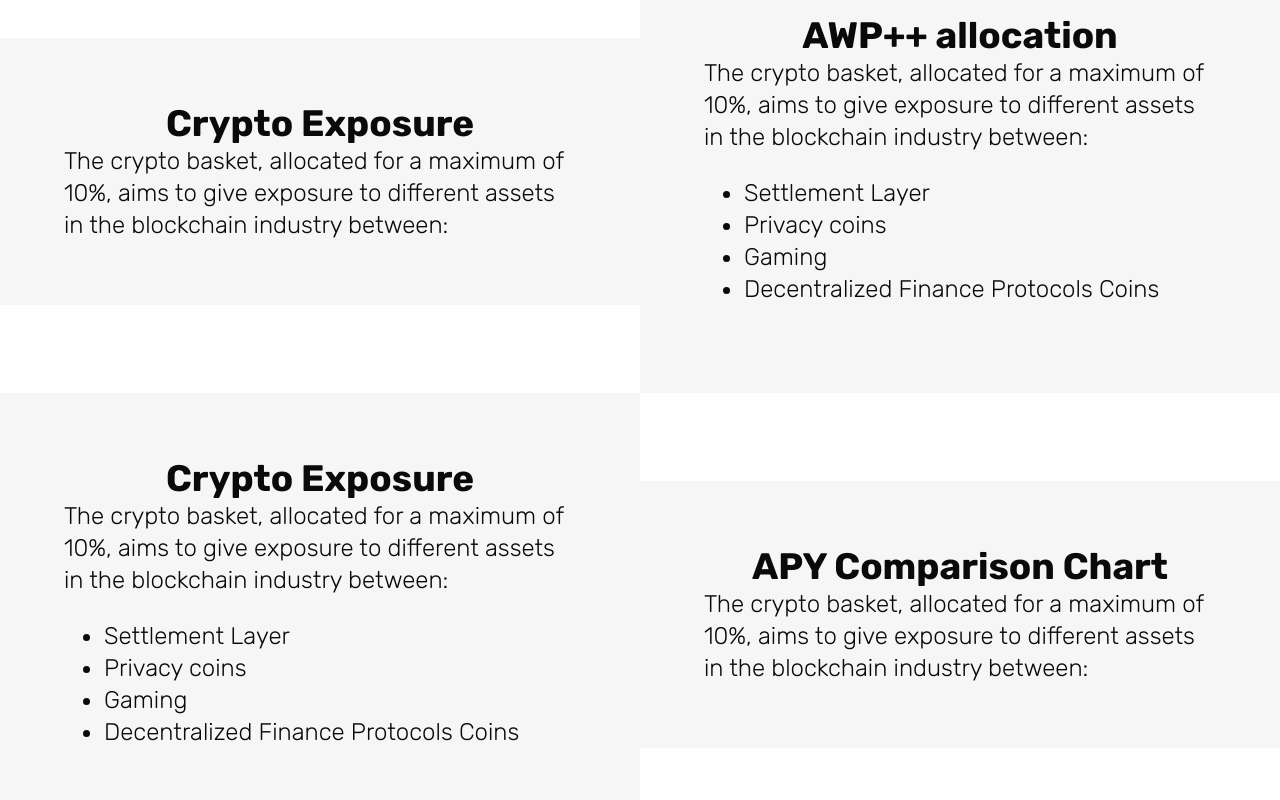
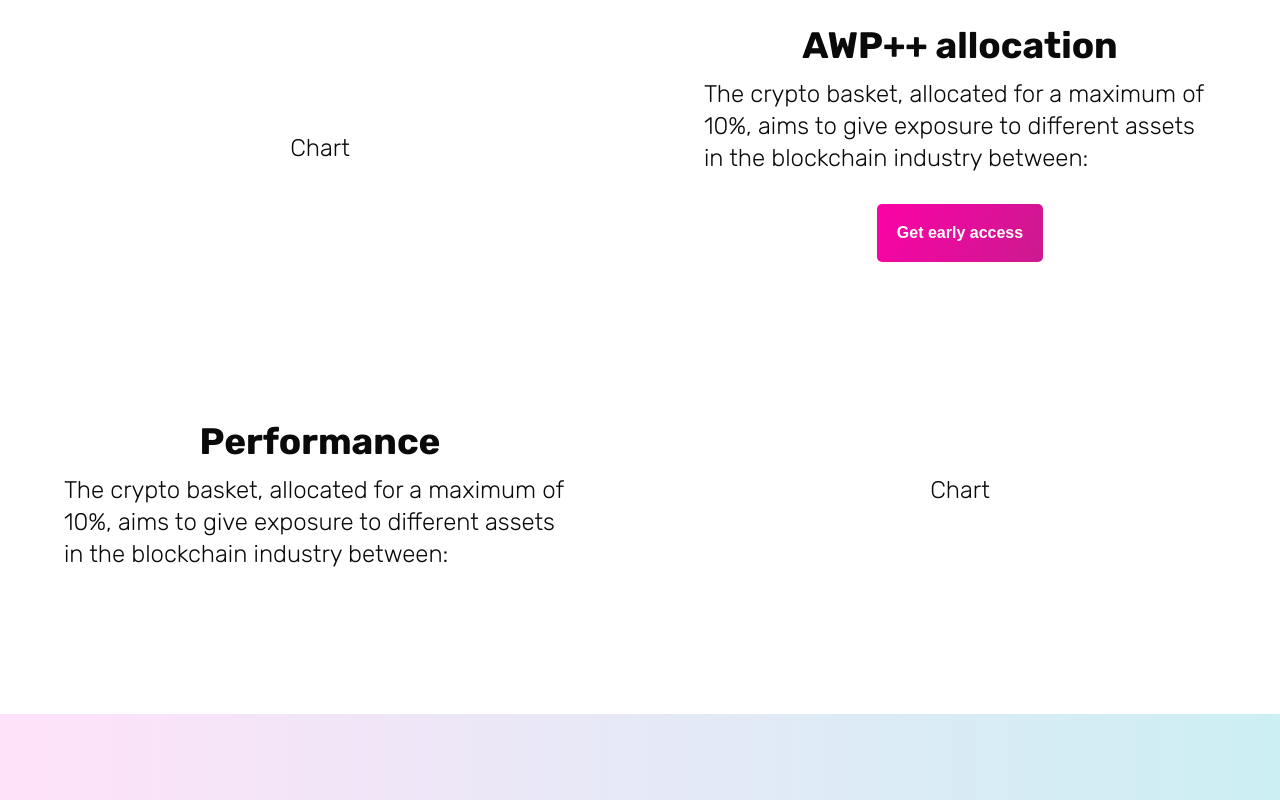
Before and after one commit to pie-dao/frontend, a React (Create React App) app: page /investment in a window 1280 px wide. Shown: the part 360-1160 px from the top of the page. Built offline with nearby package versions, Linux system fonts and the light colour scheme.

Commit message:
props on the black bg text component

```diff
--- a/src/Components/AWPDetail.js
+++ b/src/Components/AWPDetail.js
@@ -1,5 +1,7 @@
 import React from "react";
 import styled from "styled-components";
+import PrimaryButton from './PrimaryButton';
+
 
 const Contenitore = styled.div`
   display: flex;
@@ -58,7 +60,6 @@ const Content = styled.div`
   align-items: center;
   align-content: center;
   justify-content: center;
-  background-color: #f6f6f6;
 
   @media (max-width: 768px) {
   }
@@ -70,6 +71,7 @@ const Title = styled.div`
   color: var(--almost-black);
   font-size: var(--text-big);
   font-weight: 700;
+  line-height: 4rem;
 
   @media (max-width: 768px) {
     font-size: var(--text-ratherbig-mobile);
@@ -97,11 +99,10 @@ const AWPDetail = props => {
       <LR>
         <Box>
           <Content>
-            <Title>Crypto Exposure</Title>
             <Text>
-              The crypto basket, allocated for a maximum of 10%, aims to give
-              exposure to different assets in the blockchain industry between:
+Chart
             </Text>
+
           </Content>{" "}
         </Box>
         <Box>
@@ -110,14 +111,8 @@ const AWPDetail = props => {
             <Text>
               The crypto basket, allocated for a maximum of 10%, aims to give
               exposure to different assets in the blockchain industry between:
-              <p></p>
-              <ul>
-                <li> Settlement Layer</li>
-                <li> Privacy coins</li>
-                <li> Gaming</li>
-                <li> Decentralized Finance Protocols Coins</li>
-              </ul>
             </Text>
+            <PrimaryButton ButtonLabel="Get early access" />
           </Content>
         </Box>
       </LR>
@@ -125,25 +120,16 @@ const AWPDetail = props => {
       <RL>
         <Box>
         <Content>
-            <Title>APY Comparison Chart</Title>
+            <Text>
+            Chart
+            </Text>
+          </Content>        </Box>
+        <Box>
+        <Content>
+            <Title>Performance</Title>
             <Text>
               The crypto basket, allocated for a maximum of 10%, aims to give
               exposure to different assets in the blockchain industry between:
-            </Text>
-          </Content>        </Box>
-        <Box>
-          <Content>
-            <Title>Crypto Exposure</Title>
-            <Text>
-              The crypto basket, allocated for a maximum of 10%, aims to give
-              exposure to different assets in the blockchain industry between:
-              <p></p>
-              <ul>
-                <li> Settlement Layer</li>
-                <li> Privacy coins</li>
-                <li> Gaming</li>
-                <li> Decentralized Finance Protocols Coins</li>
-              </ul>
             </Text>
           </Content>
         </Box>
--- a/src/Components/BlackBGgradientText.js
+++ b/src/Components/BlackBGgradientText.js
@@ -43,8 +43,7 @@ background: linear-gradient(to right, #FFE2FA 0%, #CCEFF3 100%);
 const BlackBGgradientText = props => {
     return (
 <BlackContainer>
-<Title>If you had invested $100 per month over the past 10 years, you would have $111,324.92 today.
- The next best time to invest is now.</Title>
+<Title>{props.BlackBGgradientContent}</Title>
   </BlackContainer>
     );
   };
--- a/src/Pages/Home.js
+++ b/src/Pages/Home.js
@@ -19,7 +19,7 @@ function Home() {
       <GradientText GradientTextContent="3% better performing than the top portfolios in the World*. How about that?" />
       <Newsletter />
       <Features />
-      <BlackBGgradientText />
+      <BlackBGgradientText BlackBGgradientContent="If you had invested $100 per month over the past 10 years, you would have $111,324.92 today. The next best time to invest is now."/>
       <BigBlackTitle />
       <Newsletter />
     </div>
--- a/src/Pages/InvestmentDetail.js
+++ b/src/Pages/InvestmentDetail.js
@@ -12,11 +12,8 @@ function InvestmentDetail() {
     <div className="App">
       <GradientText GradientTextContent="You will gain way more"/>
       <AWPDetail />
-      <ComparisonTable />
       <Newsletter />
-      <Features />
-      <BlackBGgradientText />
-      <BigBlackTitle />
+      <BlackBGgradientText BlackBGgradientContent="If you had invested $100 per month over the past 10 years, you would have $111,324.92 today. The next best time to invest is now." />
       <Newsletter />
     </div>
   );
```
